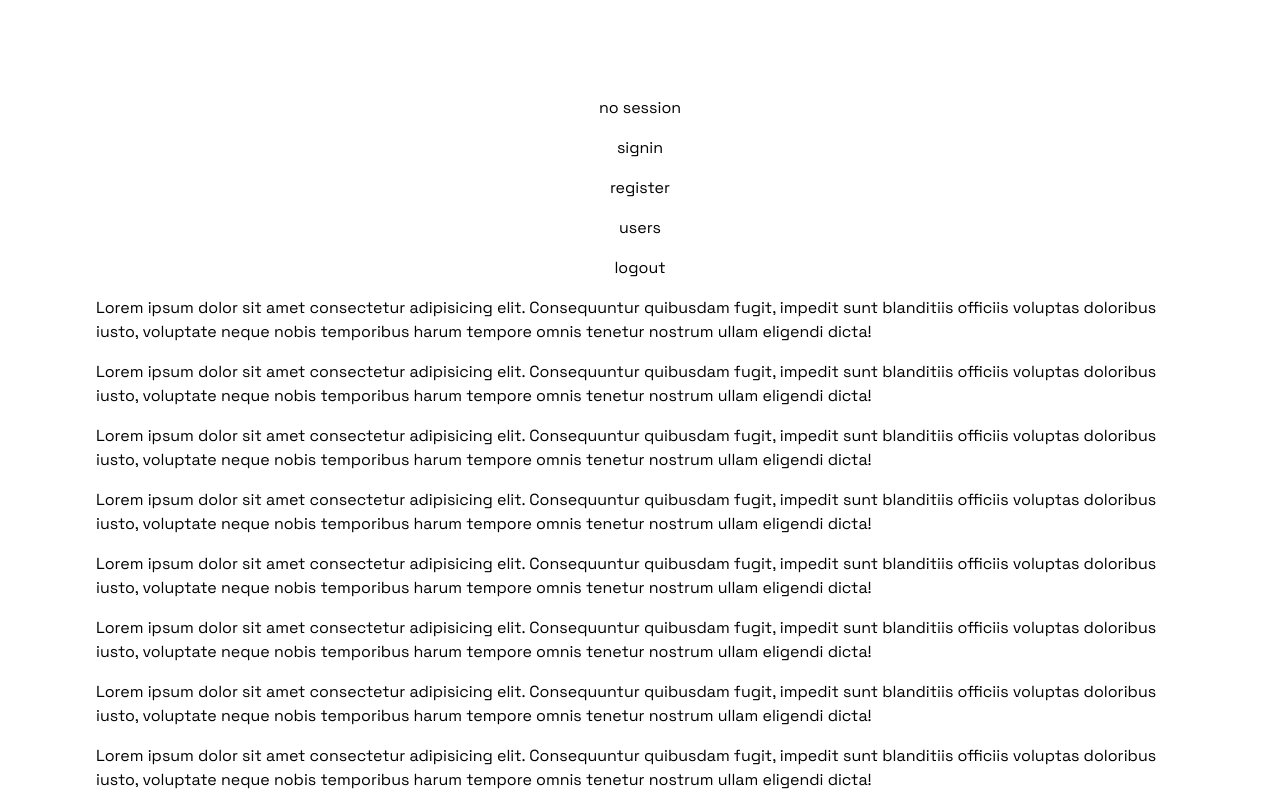
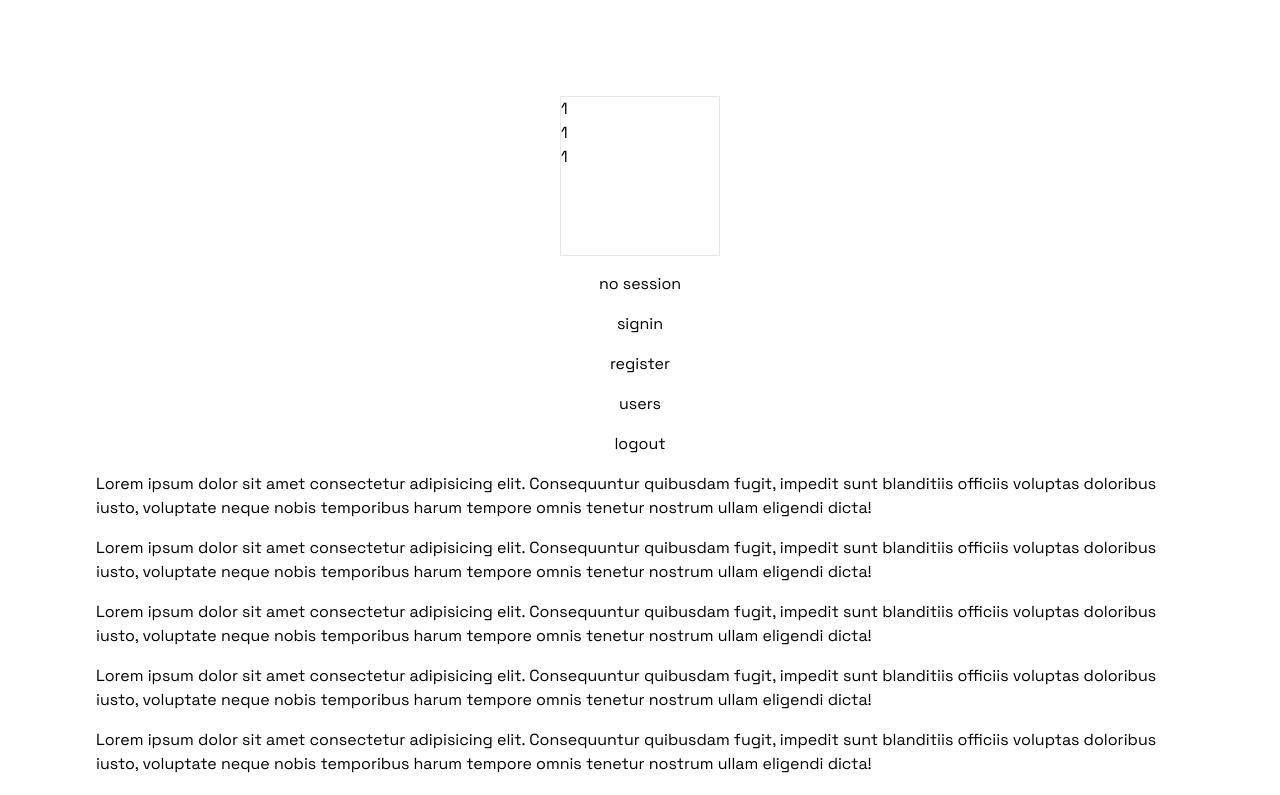
Before and after one commit to BlackBoxBanner/pos-se, a Next.js app: page / in a window 1280 px wide. Shown: the top 795 px of the page. Built offline with nearby package versions, Linux system fonts and the light colour scheme; no server answers.

Commit message:
create Flex ui component

```diff
--- a/src/app/page.tsx
+++ b/src/app/page.tsx
@@ -1,12 +1,22 @@
 import Link from "next/link";
-import Logout from "@/app/(auth)/components/button/logout";
-import {useServerSession} from "@/utils/auth/session";
+import Logout from "@/(auth)/components/button/logout";
+import { useServerSession } from "@./utils/auth/session";
+import { Flex } from "@./components/layout";
 
 export default async function Home() {
-  const session = await useServerSession()
+	const session = await useServerSession();
 
 	return (
 		<main className="flex min-h-screen flex-col items-center justify-between p-24 gap-4">
+			<Flex
+				flexDirection={"column"}
+				gap={1}
+				className="w-[10rem] h-[10rem] border"
+			>
+				<div>1</div>
+				<div>1</div>
+				<div>1</div>
+			</Flex>
 			{session ? JSON.stringify(session) : "no session"}
 			<Link href={"/signin"}>signin</Link>
 			<Link href={"/register"}>register</Link>
--- /dev/null
+++ b/src/components/layout/flex.tsx
@@ -0,0 +1,49 @@
+"use client"
+
+import { twMerge } from "tailwind-merge";
+import { FlexProps } from "./types";
+import {
+	flexDir,
+	gapHandle,
+	growHandler,
+	shrinkHandler,
+	wrapHandler,
+	justifyHandler,
+	alignHandler,
+	placeHandler,
+} from "./handler";
+
+export default function Flex({
+	children,
+	className,
+	flexDirection = "row",
+	reverse = false,
+	gap,
+	wrap,
+	grow,
+	shrink,
+	justify,
+	align,
+	place,
+	...params
+}: FlexProps) {
+	return (
+		<div
+			className={twMerge(
+				"flex",
+				flexDir({ flex: flexDirection, reverse }),
+				gapHandle(gap),
+				wrapHandler(wrap),
+				growHandler(grow),
+				shrinkHandler(shrink),
+				justifyHandler(justify),
+				alignHandler(align),
+				placeHandler(place),
+				className
+			)}
+			{...params}
+		>
+			{children}
+		</div>
+	);
+}
--- /dev/null
+++ b/src/components/layout/handler.ts
@@ -0,0 +1,55 @@
+import { Align, flexDirProps, GapProps, Grow, Justify, Place, Shrink, Wrap } from "./types";
+
+export function flexDir({ flex, reverse }: flexDirProps) {
+  if (flex == "column") return reverse ? "flex-col-reverse" : "flex-col"
+
+  if (flex == "row") return reverse ? "flex-row-reverse" : "flex-row"
+}
+
+export function gapHandle(gap?: GapProps) {
+  if (!gap) return "";
+  if (typeof gap === "number") return `gap-${gap.toString()}`;
+
+  let data = [];
+  if (gap.x) data.push(`gap-x-${gap.x.toString()}`);
+  if (gap.y) data.push(`gap-y-${gap.y.toString()}`);
+  return data.join("");
+}
+
+export function wrapHandler(wrap?: Wrap) {
+  if (wrap == "wrap") return "flex-wrap";
+  if (wrap == "reverse") return "flex-wrap-reverse";
+  return "flex-nowrap";
+}
+
+export function growHandler(grow?: Grow) {
+  return grow ? "grow" : "grow-0"
+}
+
+export function shrinkHandler(shrink?: Shrink) {
+  return shrink ? "shrink" : "shrink-0"
+}
+
+export function justifyHandler(props?: Justify) {
+  let data = [];
+  if (props?.content) data.push(`justify-${props?.content}`);
+  if (props?.item) data.push(`justify-item-${props?.item}`);
+  if (props?.self) data.push(`justify-self-${props?.self}`);
+  return data.join(' ');
+}
+
+export function alignHandler(props?: Align) {
+  let data = [];
+  if (props?.content) data.push(`content-${props?.content}`);
+  if (props?.item) data.push(`items-${props?.item}`);
+  if (props?.self) data.push(`self-${props?.self}`);
+  return data.join(' ');
+}
+
+export function placeHandler(props?: Place) {
+  let data = [];
+  if (props?.content) data.push(`place-content-${props?.content}`);
+  if (props?.item) data.push(`place-items-${props?.item}`);
+  if (props?.self) data.push(`place-self-${props?.self}`);
+  return data.join(' ');
+}
--- /dev/null
+++ b/src/components/layout/index.ts
@@ -0,0 +1,3 @@
+import Flex from "./flex"
+
+export { Flex }
--- /dev/null
+++ b/src/components/layout/types.ts
@@ -0,0 +1,54 @@
+import { ComponentProps } from "react";
+
+export type FlexDirection = "column" | "row";
+export type Reverse = boolean;
+export type Wrap = "wrap" | "reverse";
+export type GapProps =
+  | number
+  | {
+    x?: number;
+    y?: number;
+  };
+export type Grow = boolean;
+export type Shrink = boolean;
+
+export interface flexDirProps {
+  flex: FlexDirection;
+  reverse?: Reverse;
+}
+
+export type Contents = "normal" | "start" | "end" | "center" | "between" | "around" | "evenly" | "stretch"
+export type Items = "start" | "end" | "center" | "stretch"
+export type Self = "auto" | "start" | "end" | "center" | "stretch"
+
+export interface Justify {
+  content?: Contents;
+  item?: Items;
+  self?: Self;
+}
+
+export interface Align {
+  content?: Contents | "baseline";
+  item?: Items | "baseline";
+  self?: Self | "baseline";
+}
+
+export interface Place {
+  content?: Contents | "baseline";
+  item?: Items | "baseline";
+  self?: Self;
+}
+
+export interface FlexProps {
+  children: ComponentProps<"div">["children"]
+  className?: ComponentProps<"div">["className"]
+  flexDirection?: FlexDirection;
+  reverse?: Reverse;
+  gap?: GapProps;
+  wrap?: Wrap;
+  grow?: Grow;
+  shrink?: Shrink;
+  justify?: Justify;
+  align?: Align;
+  place?: Place;
+}
```
Lines whose indentation alone changed are shown as unchanged.
